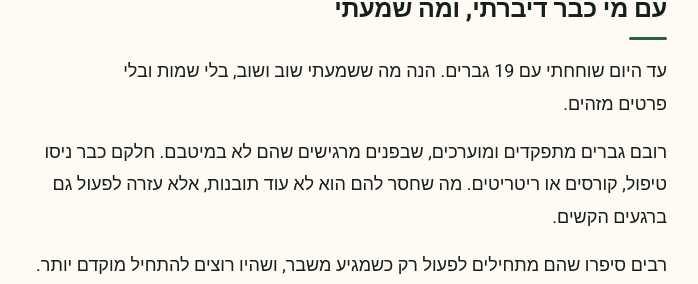
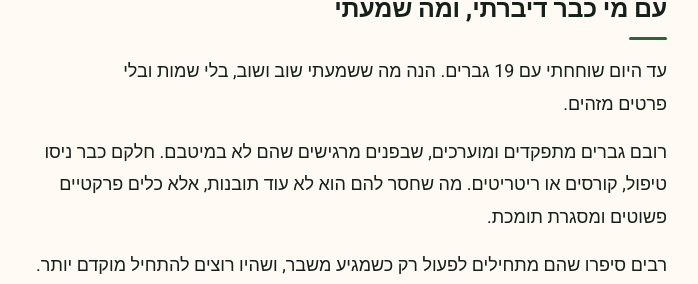
Before and after one commit to gadsprukt/interview, a plain HTML site: page index.html in a window 1280 px wide. Shown: the part 1529-1813 px from the top of the page, without its empty margins (293-991 px from the left). Drawn offline with Linux system fonts and the light colour scheme.

Commit message:
Practical tools and supportive framework wording per comment
Co-Authored-By: Claude Sonnet 5.5 <noreply@anthropic.com>
Claude-Session: https://claude.ai/code/session_0112rf9itDaMfPvcN6wXpraD

```diff
--- a/index.html
+++ b/index.html
@@ -132,7 +132,7 @@ a{color:var(--accent);text-underline-offset:3px;text-decoration-thickness:1px}
   <section>
     <h2>עם מי כבר דיברתי, ומה שמעתי</h2>
     <p>עד היום שוחחתי עם 19 גברים. הנה מה ששמעתי שוב ושוב, בלי שמות ובלי פרטים מזהים.</p>
-    <p>רובם גברים מתפקדים ומוערכים, שבפנים מרגישים שהם לא במיטבם. חלקם כבר ניסו טיפול, קורסים או ריטריטים. מה שחסר להם הוא לא עוד תובנות, אלא עזרה לפעול גם ברגעים הקשים.</p>
+    <p>רובם גברים מתפקדים ומוערכים, שבפנים מרגישים שהם לא במיטבם. חלקם כבר ניסו טיפול, קורסים או ריטריטים. מה שחסר להם הוא לא עוד תובנות, אלא כלים פרקטיים פשוטים ומסגרת תומכת.</p>
     <p>רבים סיפרו שהם מתחילים לפעול רק כשמגיע משבר, ושהיו רוצים להתחיל מוקדם יותר. גם שירות המילואים עלה בשיחות רבות, אפילו כשלא שאלתי עליו.</p>
   </section>
 
```
